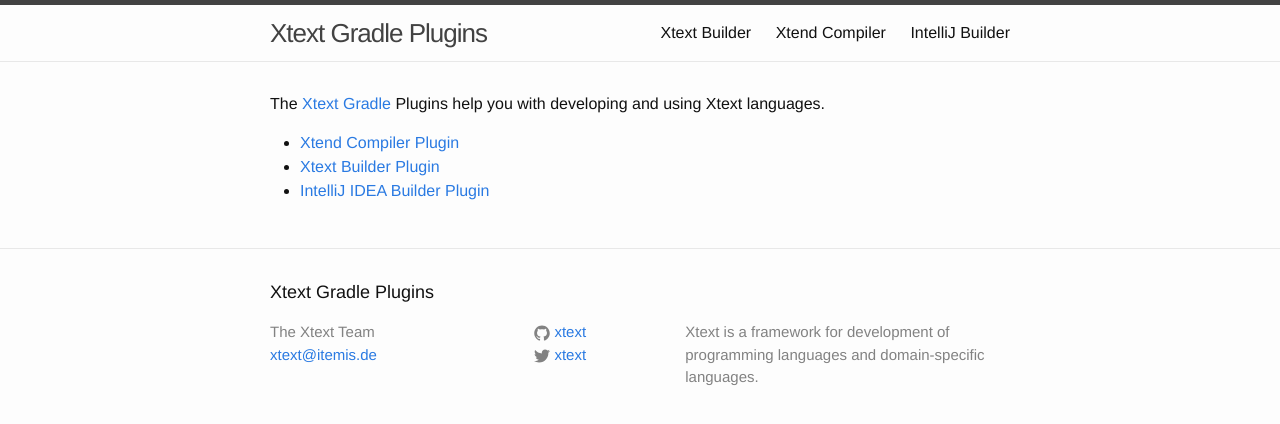
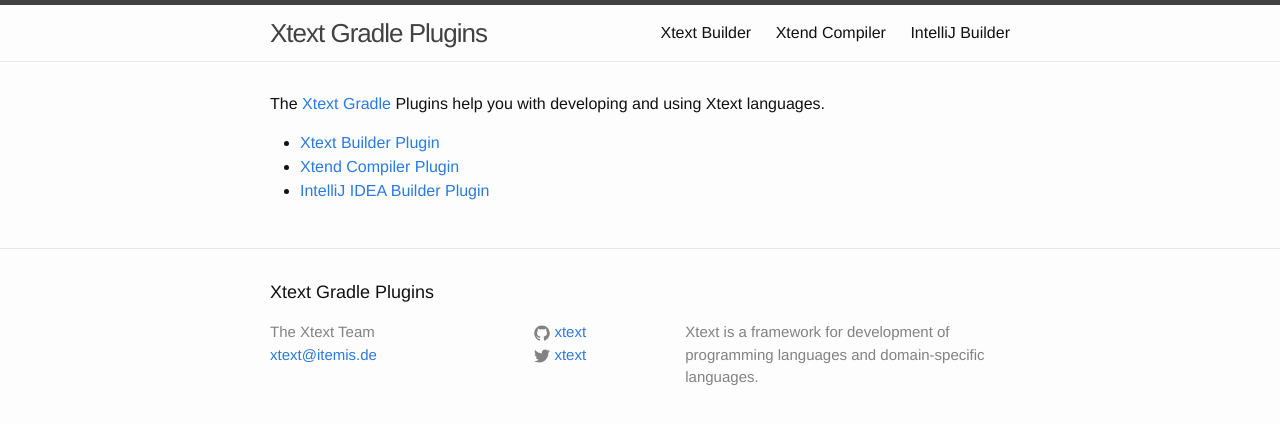
Before and after one commit to xtext/xtext-gradle-plugin, a Jekyll site: the page built from index.md, in a window 1280 px wide. Shown: the top 424 px of the page. Built offline with Jekyll 4.4.1, drawn with Linux system fonts in a browser that asks for light colours; Markdown is read by kramdown in place of the engine named in the settings.

Commit message:
Make link order consistent with menu

```diff
--- a/index.md
+++ b/index.md
@@ -4,6 +4,6 @@
 
 The [Xtext](http://xtext.org) [Gradle](http://gradle.org) Plugins help you with developing and using Xtext languages.
 
+ - [Xtext Builder Plugin](xtext-builder.html)
  - [Xtend Compiler Plugin](xtend.html)
- - [Xtext Builder Plugin](xtext-builder.html)
  - [IntelliJ IDEA Builder Plugin](intellij.html)
```
